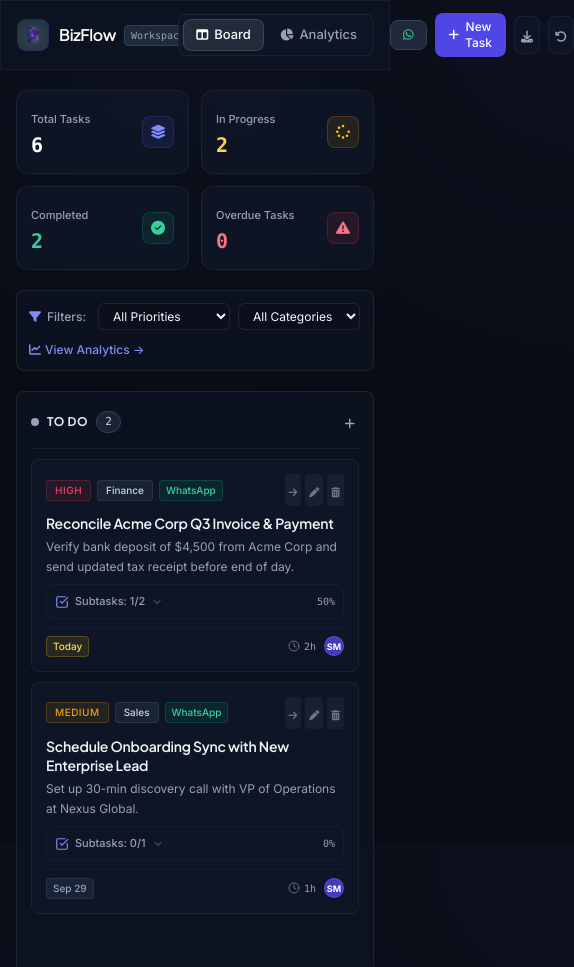
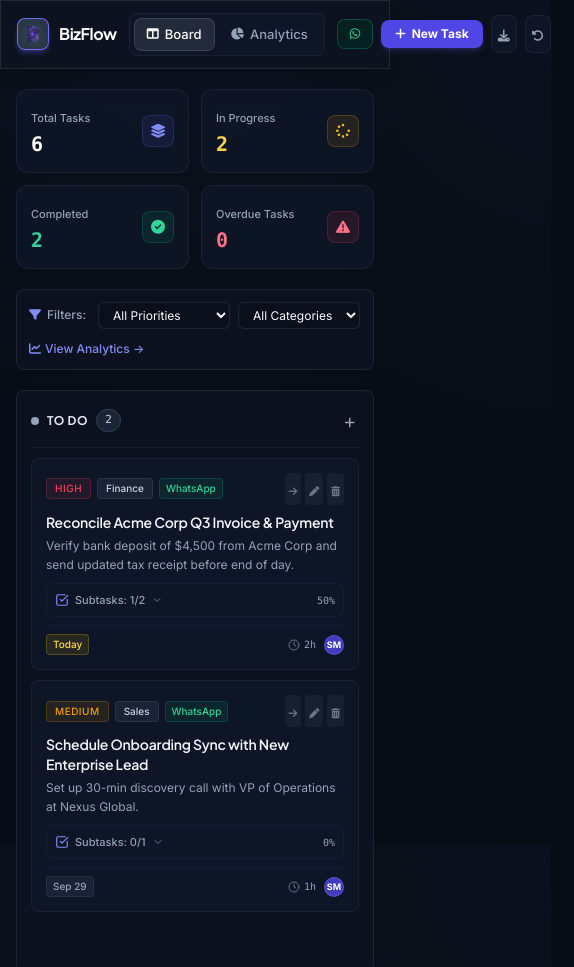
Before and after one commit to salunkeyash913-maker/FIT-FEST-BizFlow, a website: page index.html in a window 390 px wide. Shown: the top 967 px of the page, 574 px wide, since content can reach past the window. Drawn offline with nearby package versions, Linux system fonts and the light colour scheme.

Commit message:
Fix logo fallback badge and header flex layout responsiveness for Vercel

```diff
--- a/index.html
+++ b/index.html
@@ -51,24 +51,23 @@
   </div>
 
   <!-- Header Navigation -->
-  <header class="sticky top-0 z-40 glass-panel border-b border-white/5 px-4 lg:px-8 py-3">
-    <div class="max-w-7xl mx-auto flex items-center justify-between gap-4">
+  <header class="sticky top-0 z-40 glass-panel border-b border-white/10 px-4 lg:px-8 py-3 shadow-lg">
+    <div class="max-w-7xl mx-auto flex items-center justify-between gap-3">
 
-      <!-- Brand Logo -->
-      <div class="flex items-center gap-2.5">
-        <img src="./logo.jpg" alt="BizFlow Logo"
-          class="w-8 h-8 rounded-lg object-cover border border-indigo-500/30 shadow-sm">
-        <div>
-          <div class="flex items-center gap-2">
-            <span class="font-semibold text-base tracking-tight text-white font-heading">BizFlow</span>
-            <span
-              class="px-1.5 py-0.5 text-[10px] font-mono text-slate-400 rounded bg-slate-800 border border-slate-700">Workspace</span>
-          </div>
+      <!-- Brand Logo & Title -->
+      <div class="flex items-center gap-2.5 shrink-0">
+        <div class="relative w-8 h-8 rounded-lg bg-gradient-to-tr from-indigo-600 via-indigo-500 to-purple-600 flex items-center justify-center text-white shadow-md shadow-indigo-500/30 border border-indigo-400/40 overflow-hidden">
+          <img src="./logo.jpg" alt="BizFlow Logo" onerror="this.style.display='none'" class="absolute inset-0 w-full h-full object-cover">
+          <i class="fa-solid fa-bolt-lightning text-xs text-white"></i>
+        </div>
+        <div class="flex items-center gap-2">
+          <span class="font-bold text-base tracking-tight text-white font-heading">BizFlow</span>
+          <span class="px-1.5 py-0.5 text-[10px] font-mono text-indigo-300 rounded bg-indigo-500/10 border border-indigo-500/20 hidden sm:inline-block">AI Workspace</span>
         </div>
       </div>
 
       <!-- Navigation Tabs (Board / Analytics) -->
-      <div class="flex items-center gap-1 bg-slate-900/90 p-1 rounded-lg border border-white/5">
+      <div class="flex items-center gap-1 bg-slate-900/90 p-1 rounded-lg border border-white/5 shrink-0">
         <button id="tab-btn-board" onclick="switchView('board')" class="nav-tab-btn active flex items-center gap-1.5">
           <i class="fa-solid fa-table-columns text-xs"></i> Board
         </button>
@@ -81,8 +80,8 @@
       <div class="hidden lg:flex items-center gap-2 flex-1 max-w-xs mx-2">
         <div class="relative w-full">
           <i class="fa-solid fa-magnifying-glass text-slate-400 absolute left-3 top-1/2 -translate-y-1/2 text-xs"></i>
-          <input type="text" id="search-input" placeholder="Search tasks... (Ctrl+K)"
-            class="w-full glass-input pl-9 pr-10 py-1.5 rounded-lg text-xs placeholder:text-slate-500">
+          <input type="text" id="search-input" placeholder="Search tasks... (Ctrl+K)" onclick="openCommandPalette()"
+            class="w-full glass-input pl-9 pr-10 py-1.5 rounded-lg text-xs placeholder:text-slate-500 cursor-pointer" readonly>
           <button onclick="openCommandPalette()" class="absolute right-2 top-1/2 -translate-y-1/2 kbd-badge">
             ⌘K
           </button>
@@ -90,18 +89,18 @@
       </div>
 
       <!-- Right Action Bar -->
-      <div class="flex items-center gap-2">
+      <div class="flex items-center gap-2 shrink-0">
 
         <!-- WhatsApp Import Button -->
         <button onclick="openAIModal()"
-          class="px-3 py-1.5 rounded-lg text-xs font-medium bg-slate-800 hover:bg-slate-700 text-slate-200 border border-slate-700 transition-all flex items-center gap-1.5">
+          class="px-3 py-1.5 rounded-lg text-xs font-semibold bg-emerald-950/60 hover:bg-emerald-900/80 text-emerald-300 border border-emerald-500/30 transition-all flex items-center gap-1.5">
           <i class="fa-brands fa-whatsapp text-emerald-400 text-xs"></i>
           <span class="hidden sm:inline">Import from WhatsApp</span>
         </button>
 
         <!-- Add Task Button -->
         <button onclick="openCreateTaskModal('todo')"
-          class="px-3.5 py-1.5 rounded-lg text-xs font-medium bg-indigo-600 hover:bg-indigo-500 text-white transition-all flex items-center gap-1.5">
+          class="px-3.5 py-1.5 rounded-lg text-xs font-bold bg-indigo-600 hover:bg-indigo-500 text-white shadow-md shadow-indigo-500/20 transition-all flex items-center gap-1.5">
           <i class="fa-solid fa-plus text-xs"></i>
           <span>New Task</span>
         </button>
```
